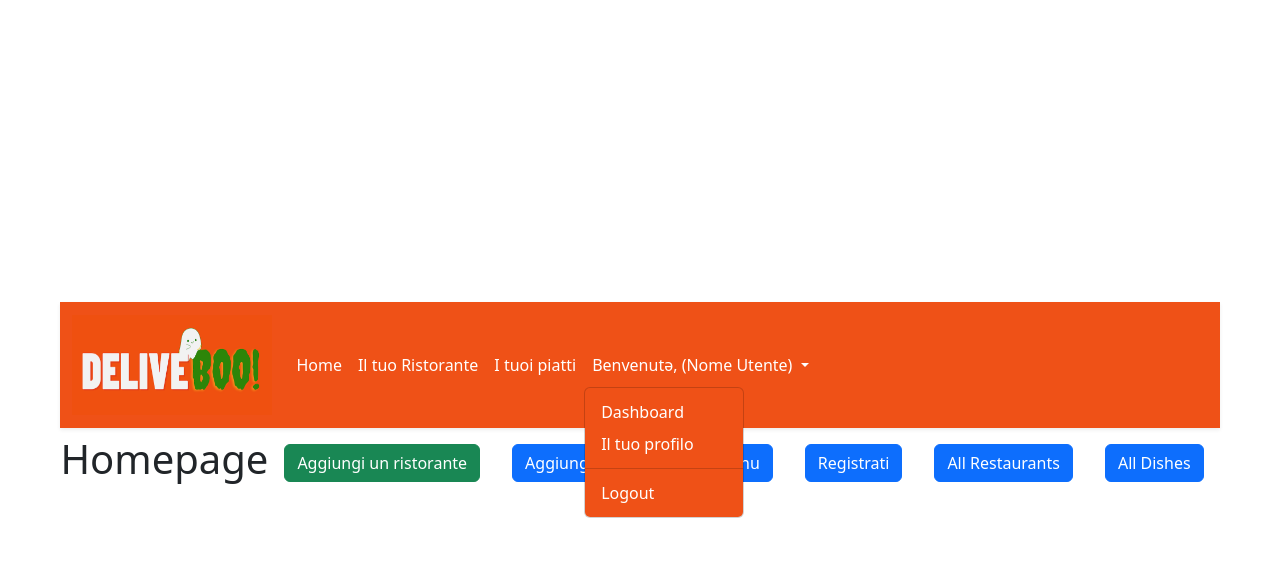
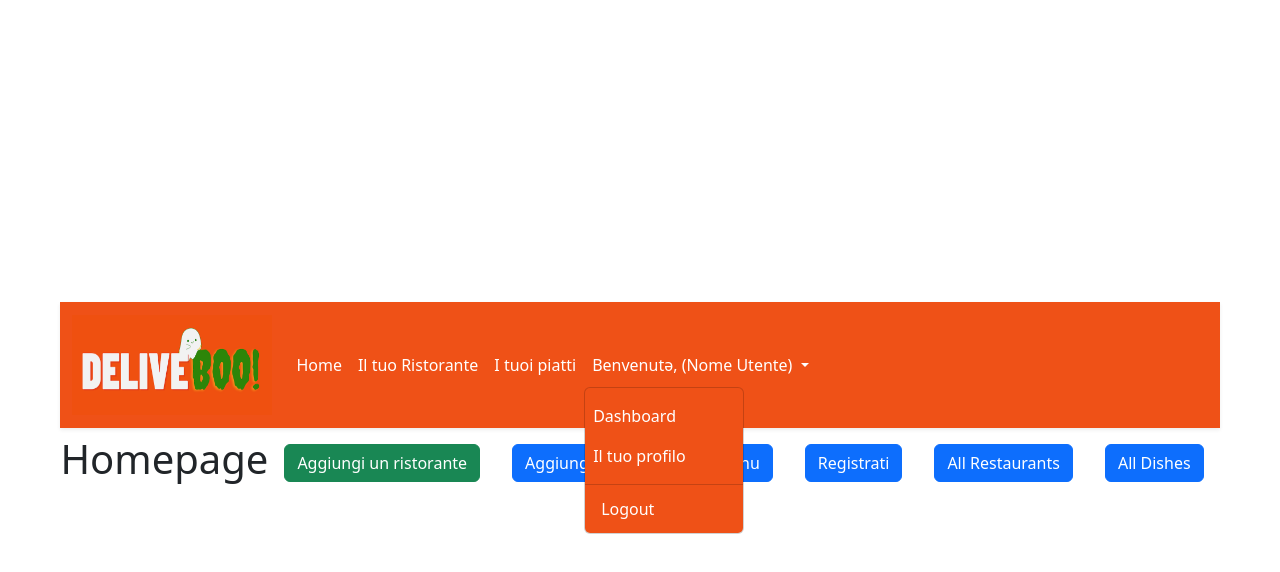
Before and after one commit to NataliyaShevchuk/deliveboo_frontend, a Vue app: page / in a window 1280 px wide. Both pictures are taken after a click on the button "Benvenutə, (Nome Utente)". Shown: the top 572 px of the page. Built offline with nearby package versions, Linux system fonts and the light colour scheme.

Commit message:
navbar0.5

```diff
--- a/src/components/TheHeader.vue
+++ b/src/components/TheHeader.vue
@@ -21,21 +21,26 @@ export default {
       <div class="collapse navbar-collapse" id="navbarSupportedContent">
         <ul class="navbar-nav me-auto mb-2 mb-lg-0">
           <li class="nav-item">
-            <a class="nav-link active text-white" aria-current="page" href="#">Home</a>
+            <!--<a class="nav-link active text-white" aria-current="page" href="#">Home</a>-->
+            <router-link to="/home" class="nav-link active text-white">Home</router-link>
           </li>
           <li class="nav-item">
-            <a class="nav-link active text-white" aria-current="page" href="#">Il tuo Ristorante</a>
+            <!--<a class="nav-link active text-white" aria-current="page" href="#">Il tuo Ristorante</a>-->
+            <router-link to="/restaurant.show" class="nav-link active text-white">Il tuo Ristorante</router-link>
           </li>
           <li class="nav-item">
-            <a class="nav-link active text-white" aria-current="page" href="#">I tuoi piatti</a>
+            <!--<a class="nav-link active text-white" aria-current="page" href="#">I tuoi piatti</a>-->
+            <router-link to="/dishes.index" class="nav-link active text-white">I tuoi piatti</router-link>
           </li>
           <li class="nav-item dropdown text-white navbar-nav mr-auto">
             <a class="nav-link dropdown-toggle text-white" href="#" role="button" data-bs-toggle="dropdown" aria-expanded="false">
               Benvenutə, (Nome Utente)
             </a>
             <ul class="dropdown-menu" style="background-color: #ef5117ff;">
-              <li><a class="dropdown-item text-white" href="#">Dashboard</a></li>
-              <li><a class="dropdown-item text-white" href="#">Il tuo profilo</a></li>
+              <!--<li><a class="dropdown-item text-white" href="#">Dashboard</a></li>-->
+              <li><router-link to="/dashboard" class="nav-link active text-white">Dashboard</router-link></li>
+              <!--<li><a class="dropdown-item text-white" href="#">Il tuo profilo</a></li>-->
+              <li><router-link to="/user.show" class="nav-link active text-white">Il tuo profilo</router-link></li>
               <li>
                 <hr class="dropdown-divider" />
               </li>
```
